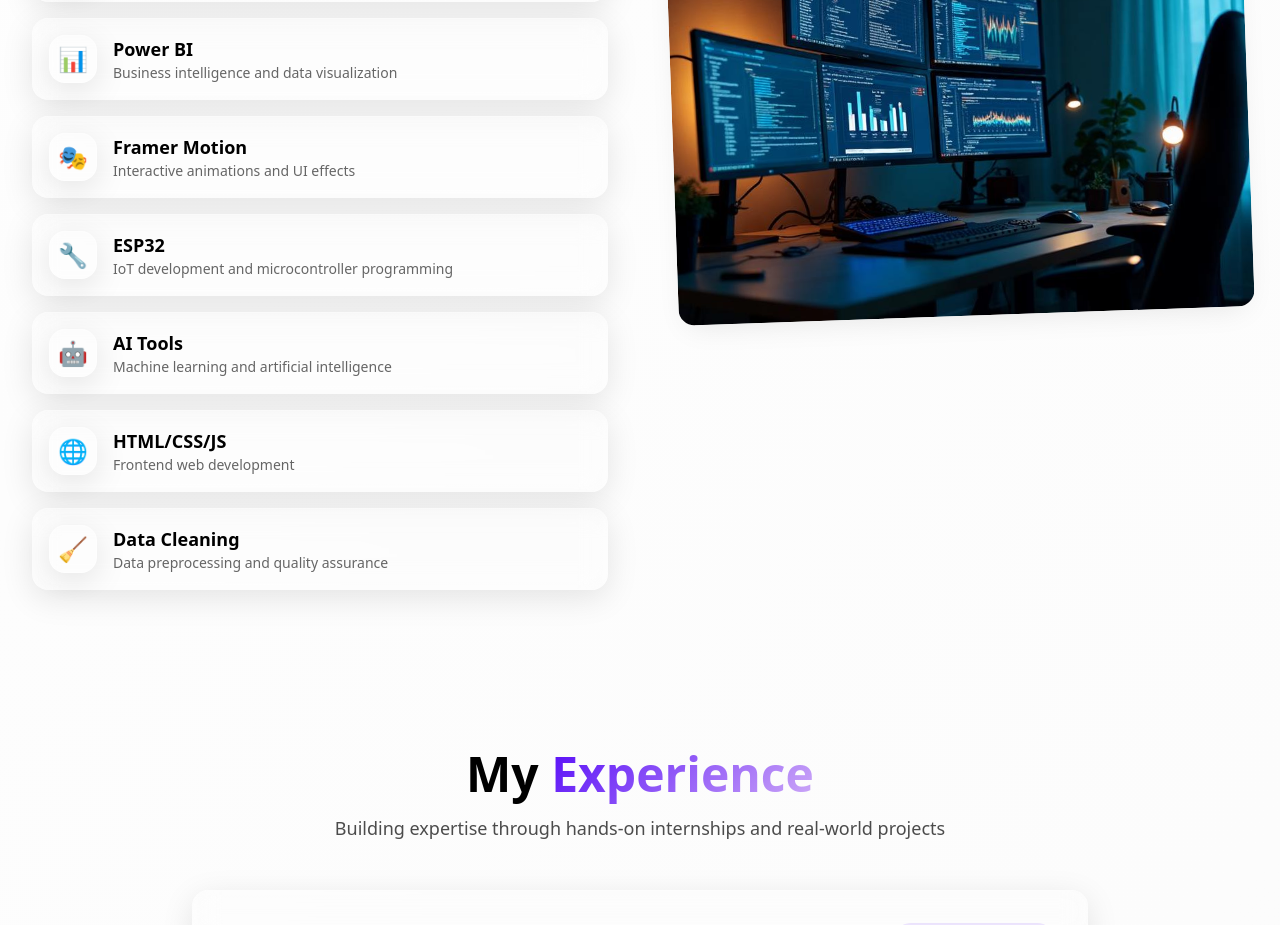
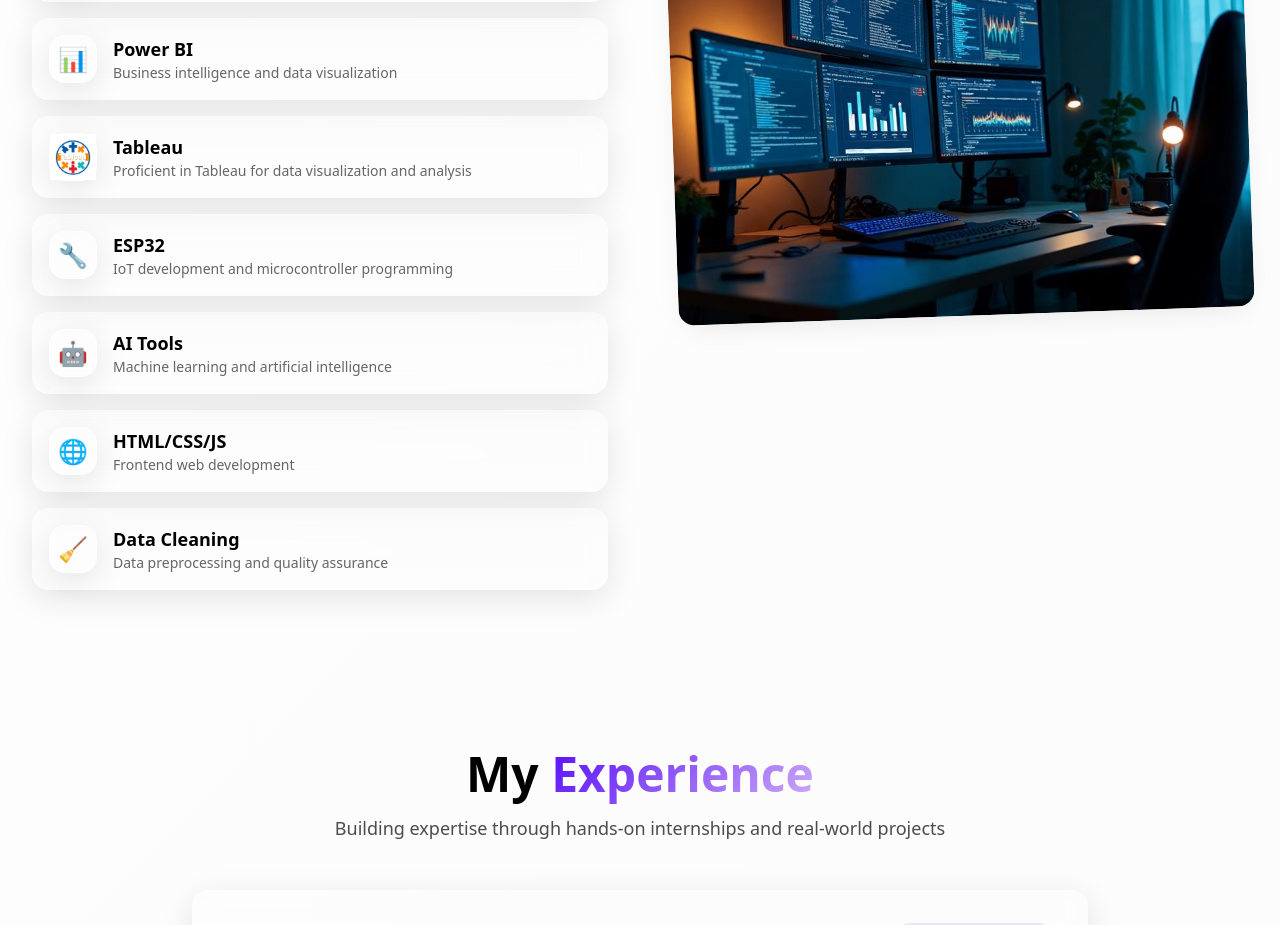
Before and after one commit to Dharnishh/dineshpenjuru, a React (Vite) app: page / in a window 1280 px wide. Shown: the part 2700-3625 px from the top of the page. Built offline with nearby package versions, Linux system fonts and the light colour scheme.

Commit message:
Update TechStackSection.tsx

```diff
--- a/src/components/sections/TechStackSection.tsx
+++ b/src/components/sections/TechStackSection.tsx
@@ -1,4 +1,6 @@
 import workspaceTilted from "@/assets/workspace-tilted.jpg";
+// Import Tableau logo from assets (assuming it exists, similar to SkillsSection)
+import tableauLogo from "@/assets/tableau-logo.png"; // Assuming this path
 
 export const TechStackSection = () => {
   const techStack = [
@@ -18,9 +20,10 @@ export const TechStackSection = () => {
       icon: "📊",
     },
     {
-      name: "Framer Motion",
-      description: "Interactive animations and UI effects",
-      icon: "🎭",
+      name: "Tableau", // Changed from "Framer Motion"
+      description: "Proficient in Tableau for data visualization and analysis", // New subtitle
+      icon: tableauLogo, // Use the imported image
+      isImage: true, // Add this property to render as an image
     },
     {
       name: "ESP32",
@@ -68,7 +71,12 @@ export const TechStackSection = () => {
                   className="flex items-center space-x-3 sm:space-x-4 glass-card p-3 sm:p-4 hover-glow transition-all duration-300"
                 >
                   <div className="w-10 h-10 sm:w-12 sm:h-12 glass-card rounded-lg flex items-center justify-center text-xl sm:text-2xl flex-shrink-0">
-                    {tech.icon}
+                    {/* Conditional rendering for image vs emoji */}
+                    {tech.isImage ? (
+                      <img src={tech.icon as string} alt={tech.name} className="w-8 h-8 sm:w-10 sm:h-10 lg:w-12 lg:h-12 object-contain" />
+                    ) : (
+                      tech.icon
+                    )}
                   </div>
                   <div className="flex-1 min-w-0">
                     <h3 className="font-semibold text-base sm:text-lg">{tech.name}</h3>
```
